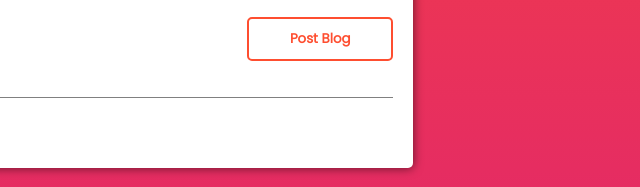
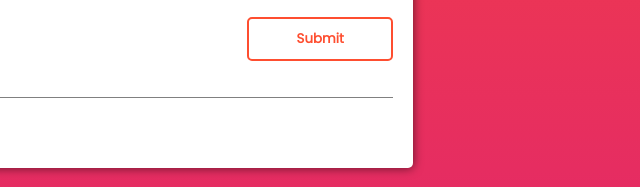
Before and after one commit to NerOG404/Task-1, a plain HTML site: page html/project.html in a window 1280 px wide. Shown: the part 641-828 px from the top of the page, 611-1251 px from the left. Drawn offline with Linux system fonts and the light colour scheme.

Commit message:
Update 4 My Project page

```diff
--- a/html/project.html
+++ b/html/project.html
@@ -68,7 +68,7 @@
                 </label>
 
 
-                <button type="submit" class="submit">Post Blog</button>
+                <button type="submit" class="submit">Submit</button>
             </div>
         </form>
         <!-- FORM POST END -->
```
